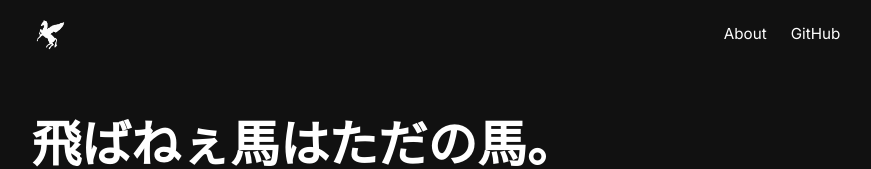
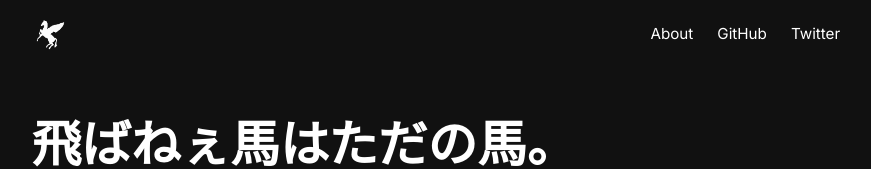
Before and after one commit to Pranc1ngPegasus/blog.pranc1ngpegasus.com, a Next.js app: page / in a window 1280 px wide. Shown: the top 169 px of the page, without its empty margins (204-1075 px from the left). Built offline with nearby package versions, Linux system fonts and the light colour scheme.

Commit message:
add Twitter link

```diff
--- a/site.config.ts
+++ b/site.config.ts
@@ -17,5 +17,9 @@ export const config = {
       title: "GitHub",
       href: "https://github.com/Pranc1ngPegasus",
     },
+    {
+      title: "Twitter",
+      href: "https://twitter.com/pranc1ngpegasus",
+    }
   ],
 };
```
